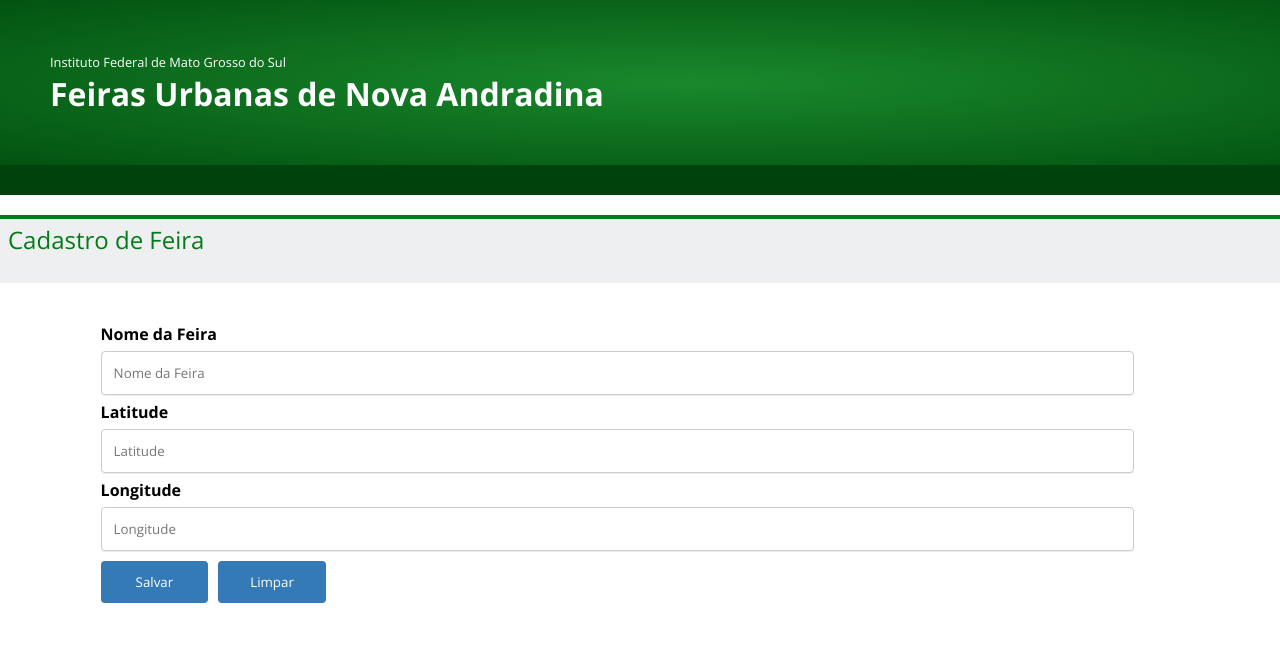
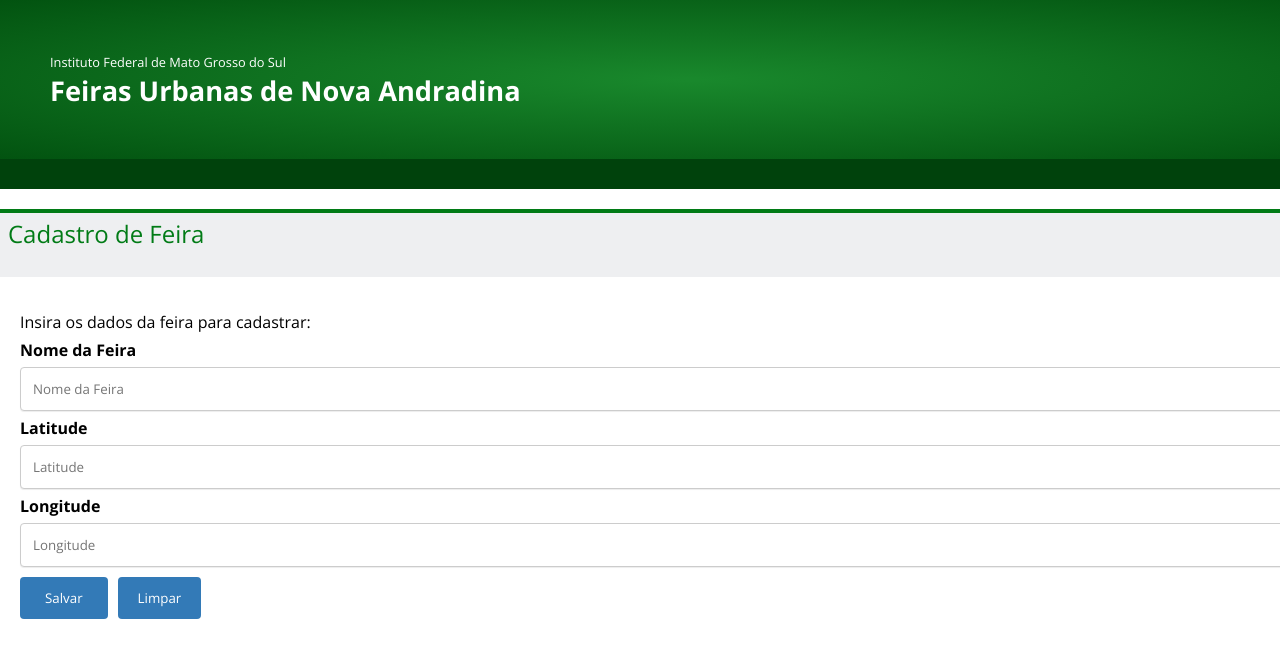
Before and after one commit to CaioHPerlin/final-ptdm, a website built with Vite: page index.html in a window 1280 px wide. Shown: the top 658 px of the page. Built offline with nearby package versions, Linux system fonts and the light colour scheme.

Commit message:
fix: adjust on buttons responsivity

```diff
--- a/css/style.css
+++ b/css/style.css
@@ -31,7 +31,7 @@ header{
     background-image: radial-gradient(ellipse at center,#19882C 1%,#025310 100%);
 }
 
-span{
+#detail{
     color: white;
     font-size: 0.8em;
 }
@@ -54,12 +54,17 @@ span{
 
 h1{
     color: white;
-    font-weight: bold;
+    font-weight: 800;
+    font-size: 1.7em;
 }
 
 h2{
     color: #017b16;
     font-weight: 100;
+}
+
+form{
+    height: 350px;
 }
 
 input{
@@ -91,7 +96,7 @@ input[type=number]{
 input[type=submit]{
     background-color: #337ab7;
     color: white;
-    padding: 12px 35px;
+    padding: 12px 25px;
     margin-top: 10px;
     border: none;
     border-radius: 4px;
@@ -108,7 +113,7 @@ input[type=submit]:hover{
 input[type=reset]{
     background-color: #337ab7;
     color: white;
-    padding: 12px 32px;
+    padding: 12px 20px;
     margin-top: 10px;
     margin-left: 10px;
     border: none;
@@ -129,28 +134,28 @@ input[type=reset]:hover{
     margin-top: 6px;
 }
 
-label {
+label{
     font-weight: bold;
     padding: 6px 6px 6px 0;
     display: inline-block;
   }
 
-  .row:after {
+  .row:after{
     content: "";
     display: table;
     clear: both;
   }
 
-@media screen and (max-width: 550px) {
+@media screen and (max-width: 550px){
     .title, input[type=text],input[type=number] {
       width: 80%;
       margin-top: 0;
     }
   }
 
-@media screen and (min-width: 412px) {
+@media screen and (min-width: 412px){
     .title, input[type=text],input[type=number] {
-      width: 90%;
+      width: 100%;
       margin-top: 0;
     }
   }
--- a/index.html
+++ b/index.html
@@ -15,7 +15,7 @@
   </head>
   <body>
     <header>
-      <span>Instituto Federal de Mato Grosso do Sul</span>
+      <span id="detail">Instituto Federal de Mato Grosso do Sul</span>
       <h1>Feiras Urbanas de Nova Andradina</h1>
     </header>
     <div class="complement"></div>
@@ -26,6 +26,7 @@
 
     <main>
       <form>
+        <span>Insira os dados da feira para cadastrar:</span>
         <div class="title">
         <label for="NomeF">Nome da Feira</label>
         </div>
```
